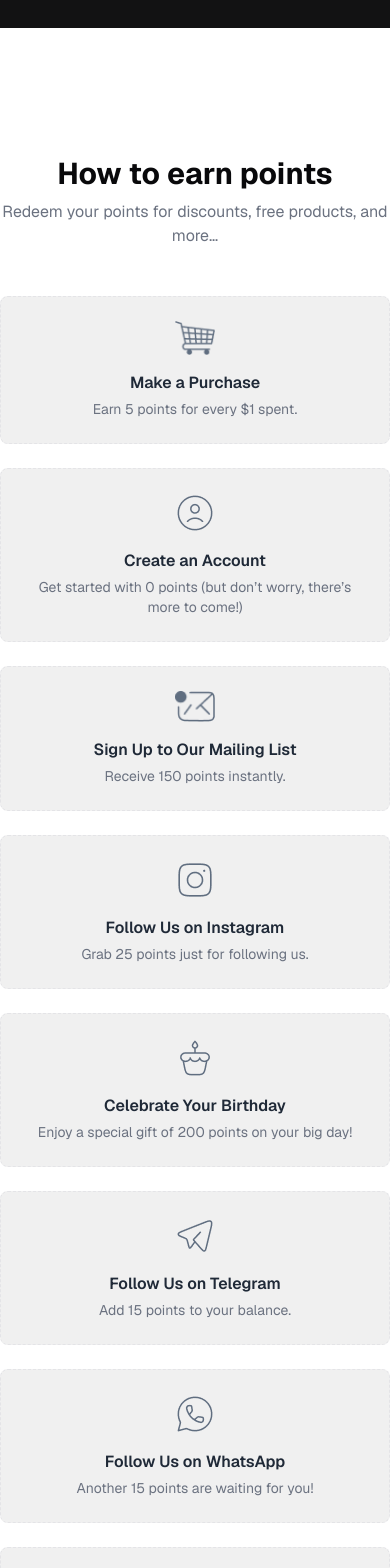
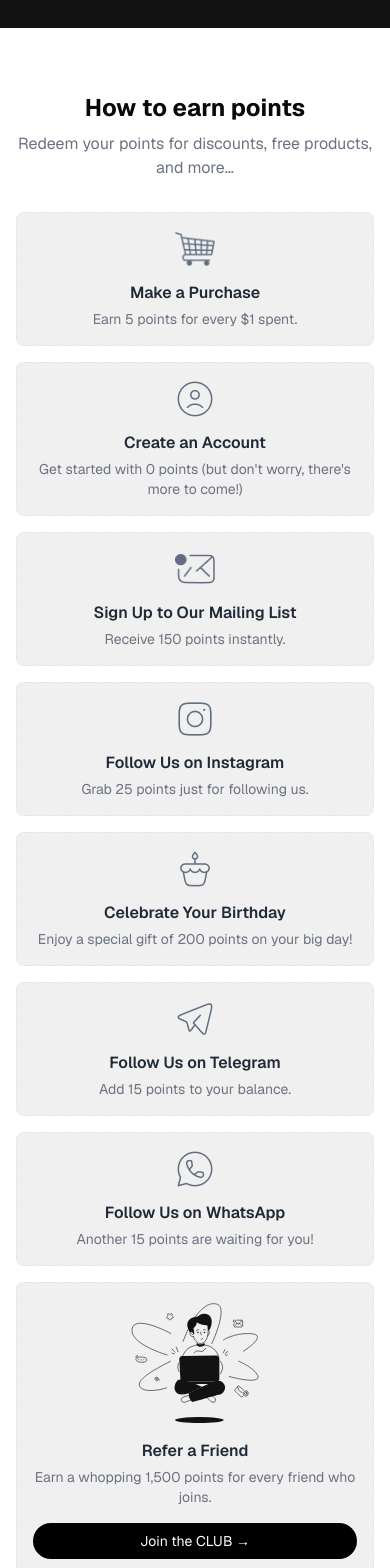
Before and after one commit to Mukhsin0508/safionix, a Next.js app: page /en/club-house in a window 390 px wide. Shown: the part 1820-3388 px from the top of the page. Built offline with nearby package versions, Linux system fonts and the light colour scheme.

Commit message:
some responsive

```diff
--- a/src/components/CH-EarnPoint.tsx
+++ b/src/components/CH-EarnPoint.tsx
@@ -1,16 +1,16 @@
-
 import Image from 'next/image';
 import React from 'react';
 
 const pointsData = [
-    {url: "/assets/point-korzinka.png",
+  {
+    url: "/assets/point-korzinka.png",
     title: 'Make a Purchase',
     desc: 'Earn 5 points for every $1 spent.',
   },
   {
     url: "/assets/point-user.png",
     title: 'Create an Account',
-      desc: 'Get started with 0 points (but don’t worry, there’s more to come!)',
+    desc: "Get started with 0 points (but don't worry, there's more to come!)",
   },
   {
     url: "/assets/point-message.png",
@@ -41,66 +41,88 @@
 
 export default function EarnPoints() {
   return (
-      <section className="bg-white mt-32">
+    <section className="bg-white mt-16 sm:mt-24 md:mt-32 px-4 sm:px-6 md:px-0">
       <div className="max-w-6xl mx-auto text-center">
-          <h2 className="text-3xl font-bold mb-2">How to earn points</h2>
-          <p className="text-gray-500 mb-12">
+        <h2 className="text-2xl md:text-3xl font-bold mb-2">How to earn points</h2>
+        <p className="text-gray-500 mb-8 md:mb-12">
           Redeem your points for discounts, free products, and more…
         </p>
 
-          <div className="grid grid-cols-1 sm:grid-cols-2 lg:grid-cols-3 gap-6">
-            {/* First Row: 3 Small Cards */}
+        <div className="grid grid-cols-1 gap-4 sm:grid-cols-2 lg:grid-cols-3 sm:gap-6">
+          {/* First row (3 items) */}
           {pointsData.slice(0, 3).map((item, index) => (
             <div
               key={index}
-                className="border flex justify-center items-center flex-col text-center border-dashed rounded-lg p-6  bg-[#F0F0F0] hover:shadow-md transition"
+              className="border flex justify-center items-center flex-col text-center border-dashed rounded-lg p-4 md:p-6 bg-[#F0F0F0] hover:shadow-md transition"
             >
-                <Image src={item.url} width={40} height={40} alt={item.title} className="mb-4"/>
+              <div className="relative w-10 h-10 mb-3">
+                <Image
+                  src={item.url}
+                  fill
+                  style={{ objectFit: 'contain' }}
+                  alt={item.title}
+                />
+              </div>
               <h3 className="font-semibold text-gray-800 mb-1">{item.title}</h3>
               <p className="text-sm text-gray-500">{item.desc}</p>
             </div>
           ))}
 
-            {/* Second Row: 2 Small Cards + Large Card */}
+          {/* Second row (2 items) */}
           {pointsData.slice(3, 5).map((item, index) => (
             <div
               key={index}
-                className="border flex justify-center items-center flex-col text-center border-dashed rounded-lg p-6  bg-[#F0F0F0] hover:shadow-md transition"
+              className="border flex justify-center items-center flex-col text-center border-dashed rounded-lg p-4 md:p-6 bg-[#F0F0F0] hover:shadow-md transition"
             >
-               <Image src={item.url} width={40} height={40} alt={item.title} className="mb-4"/>
+              <div className="relative w-10 h-10 mb-3">
+                <Image
+                  src={item.url}
+                  fill
+                  style={{ objectFit: 'contain' }}
+                  alt={item.title}
+                />
+              </div>
               <h3 className="font-semibold text-gray-800 mb-1">{item.title}</h3>
               <p className="text-sm text-gray-500">{item.desc}</p>
             </div>
           ))}
 
-            {/* Third Row: 2 Small Cards + Large Card (continued) */}
+          {/* Third row (2 items) */}
           {pointsData.slice(5, 7).map((item, index) => (
             <div
               key={index}
-                className="border flex justify-center items-center flex-col text-center border-dashed rounded-lg p-6  bg-[#F0F0F0] hover:shadow-md transition"
+              className="border flex justify-center items-center flex-col text-center border-dashed rounded-lg p-4 md:p-6 bg-[#F0F0F0] hover:shadow-md transition"
             >
-                <Image src={item.url} width={40} height={40} alt={item.title} className="mb-4"/>
+              <div className="relative w-10 h-10 mb-3">
+                <Image
+                  src={item.url}
+                  fill
+                  style={{ objectFit: 'contain' }}
+                  alt={item.title}
+                />
+              </div>
               <h3 className="font-semibold text-gray-800 mb-1">{item.title}</h3>
               <p className="text-sm text-gray-500">{item.desc}</p>
             </div>
           ))}
 
-            {/* Large Card (Spans 2 Rows on the Right) */}
-            <div className="lg:row-span-2  lg:col-start-3 lg:row-start-2 border border-dashed rounded-lg p-6 bg-[#F0F0F0] flex flex-col justify-between">
+          {/* Special "Refer a Friend" card - keeps original desktop layout but improves on mobile */}
+          <div className="border border-dashed rounded-lg p-4 md:p-6 bg-[#F0F0F0] flex flex-col justify-between lg:row-span-2 lg:col-start-3 lg:row-start-2">
             <div>
+              <div className="relative w-32 h-32 sm:w-40 sm:h-40 mx-auto mb-3">
                 <Image
-                  className="mx-auto mb-3"
                   src={'/assets/laptopboy.svg'}
-                  width={189}
-                  height={180}
+                  fill
+                  style={{ objectFit: 'contain' }}
                   alt="laptop"
                 />
+              </div>
               <h3 className="font-semibold text-gray-800 mb-1">Refer a Friend</h3>
               <p className="text-sm text-gray-500">
                 Earn a whopping 1,500 points for every friend who joins.
               </p>
             </div>
-              <button className="mt-6 bg-black mx-auto text-white text-sm py-2 px-4 rounded-full w-full hover:bg-gray-800">
+            <button className="mt-4 md:mt-6 bg-black mx-auto text-white text-sm py-2 px-4 rounded-full w-full hover:bg-gray-800 transition">
               Join the CLUB →
             </button>
           </div>
--- a/src/components/CH-PricingSection.tsx
+++ b/src/components/CH-PricingSection.tsx
@@ -66,28 +66,25 @@ const pricingData = [
 
 export default function PricingSection() {
   return (
-    <section className="bg-white py-20 px-6">
+    <section className="bg-white py-10 sm:py-20 px-4 sm:px-6">
       <div className="max-w-6xl mx-auto">
-        <div className="grid grid-cols-1 sm:grid-cols-2 lg:grid-cols-3 gap-6">
+        <div className="grid grid-cols-1 sm:grid-cols-2 lg:grid-cols-3 gap-8 sm:gap-6">
           {pricingData.map((plan, index) => (
             <div
               key={index}
               className={`relative ${
                 plan.isPopular
-                  ? 'border  rounded-2xl  rounded-t-none'
-                  : 'border border-gray-200 rounded-2xl'
+                  ? 'border rounded-2xl rounded-t-none mt-10 sm:mt-10'
+                  : 'border border-gray-200 rounded-2xl mt-6 sm:mt-0'
               } bg-gray-50 hover:shadow-md transition`}
             >
-              {/* Most Popular Badge */}
               {plan.isPopular && (
-                <div className="absolute -top-10 left-1/2 w-[369px]  -translate-x-1/2  text-center bg-[#606E80] tracking-wide  text-white text-base font-bold py-2 rounded-t-2xl rounded-b-none">
+                <div className="absolute -top-10 left-0 sm:left-1/2 w-full sm:w-[369px] -translate-x-0 sm:-translate-x-1/2 text-center bg-[#606E80] tracking-wide text-white text-base font-bold py-2 rounded-t-2xl rounded-b-none">
                   MOST POPULAR
                 </div>
               )}
 
-              {/* Card Content */}
-              <div className="p-6 ">
-                {/* Plan Title and Description */}
+              <div className="p-4 sm:p-6">
                 <h3
                   className={`font-semibold text-xl tracking-wide text-gray-800 mb-1 ${
                     plan.isPopular ? '' : ''
@@ -97,8 +94,7 @@ export default function PricingSection() {
                 </h3>
                 <p className="text-sm text-gray-500 tracking-wider mb-4">{plan.description}</p>
 
-                {/* Pricing */}
-                <div className="mb-4 ">
+                <div className="mb-4">
                   <div className="flex items-center space-x-2">
                     <span className="text-gray-500 tracking-wide line-through">
                       US${plan.originalPrice}
@@ -109,18 +105,17 @@ export default function PricingSection() {
                   </div>
                   <div className="flex items-baseline mt-2">
                     <span className="text-sm text-gray-500 ml-1 mr-2">US$ </span>
-                    <span className="text-6xl mt-2 font-semibold text-gray-800">
+                    <span className="text-5xl sm:text-6xl mt-2 font-semibold text-gray-800">
                       {plan.discountedPrice}
                     </span>
                     <span className="text-sm text-gray-500 ml-1">/mo</span>
                   </div>
-                  <p className="text-[18px] text-gray-500 mt-2 tracking-wide">For {plan.term}</p>
-                  <p className="text-xl tracking-wide font-semibold text-purple-600 mt-2">
+                  <p className="text-base sm:text-[18px] text-gray-500 mt-2 tracking-wide">For {plan.term}</p>
+                  <p className="text-lg sm:text-xl tracking-wide font-semibold text-purple-600 mt-2">
                     {plan.additionalSave}
                   </p>
                 </div>
 
-                {/* Choose Plan Button */}
                 <button className={`w-full bg-black border ${
                     plan.isPopular ? 'text-white' : 'bg-white hover:text-white border-black text-black'
                   } font-semibold text-sm py-2 px-4 rounded-xl hover:bg-gray-800 mb-6`}>
@@ -129,15 +124,17 @@ export default function PricingSection() {
 
                 <div className="h-[2px] w-full bg-[#8F7FF4]"></div>
 
-                {/* Features List */}
                 <ul className="space-y-2 mt-4">
                   {plan.features.map((feature, idx) => (
                     <li key={idx} className="flex items-center space-x-2">
-                      {feature.included ? (
-                        <Image src={'/assets/GreenTick.png'} width={14} height={11} alt="check" />
-                      ) : (
-                        <Image src={'/assets/vector.png'} width={14} height={11} alt="vector" />
-                      )}
+                      <div className="relative w-4 h-4 flex-shrink-0">
+                        <Image
+                          src={feature.included ? '/assets/GreenTick.png' : '/assets/vector.png'}
+                          fill
+                          style={{ objectFit: 'contain' }}
+                          alt={feature.included ? "check" : "vector"}
+                        />
+                      </div>
                       <span
                         className={`text-sm border-b tracking-wide border-dashed mt-1 ${
                           feature.included ? 'text-[#606E80] border-gray-600' : 'text-gray-400 border-gray-400'
```
Also changed, not shown: src/components/skillsPart.tsx (+29 -40 lines). Lines whose indentation alone changed are shown as unchanged.
